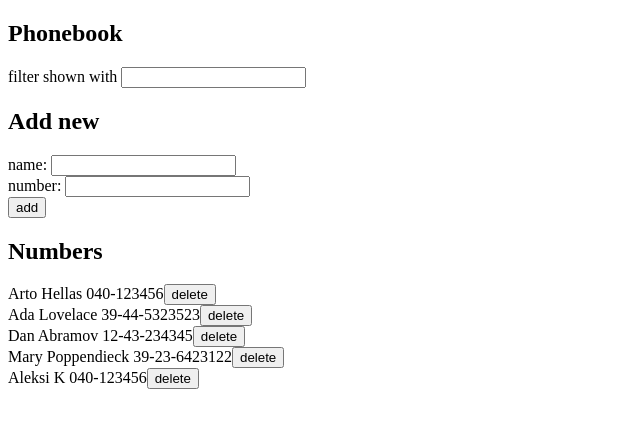
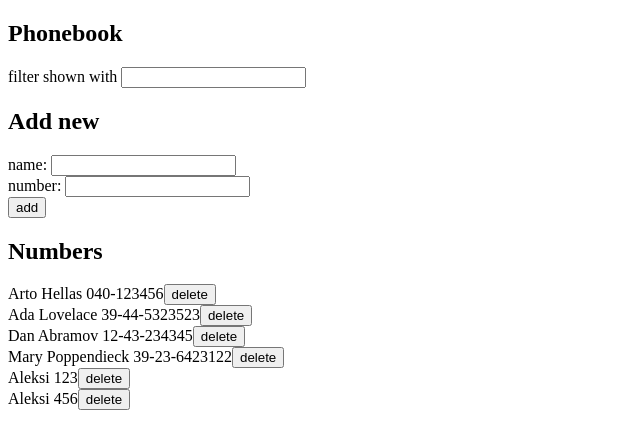
Before and after one commit to Mavchi/Full-Stack-open-2022, a React (Create React App) app in the folder osa2/puhelinluettelo/: page / in a window 1280 px wide. Shown: the top 448 px of the page, without its empty margins (0-640 px from the left). Built offline with nearby package versions, Linux system fonts and the light colour scheme; data requests are answered from the project's data file.

Commit message:
2.20*: puhelinluettel step12: Annetaan virheilmoitus, kun käyttäjä koittaa poistaa jo poistetun numeron

```diff
--- a/osa2/puhelinluettelo/db.json
+++ b/osa2/puhelinluettelo/db.json
@@ -21,9 +21,14 @@
       "id": 4
     },
     {
-      "name": "Aleksi K",
-      "number": "040-123456",
+      "name": "Aleksi",
+      "number": "123",
       "id": 5
+    },
+    {
+      "name": "Aleksi",
+      "number": "456",
+      "id": 6
     }
   ]
 }
--- a/osa2/puhelinluettelo/src/App.js
+++ b/osa2/puhelinluettelo/src/App.js
@@ -1,4 +1,4 @@
-// 2.18+
+// 2.20+
 import React, { useEffect, useState } from 'react'
 import personService from './services/web'
 import Message from './components/messages'
@@ -95,6 +95,12 @@ const App = () => {
             setSuccessMessage(null)
           }, 5000)
         })
+        .catch(error => {
+          setErrorMessage(`Information of ${person.name} has already been removed from server`)
+          setTimeout(() => {
+            setErrorMessage(null)
+          }, 5000)
+        })
       setPersons(persons.filter(n => n.name !== name))
     }
   }
```
